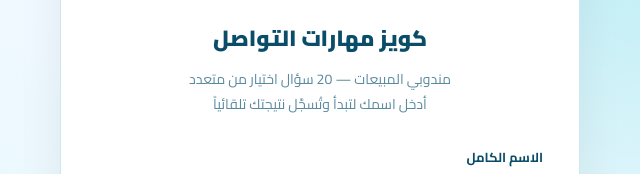
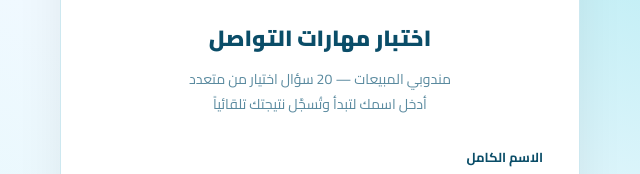
Before and after one commit to dawaonasb/communication-skill-quiz, a plain HTML site: page index.html in a window 1280 px wide. Shown: the part 224-398 px from the top of the page, 320-960 px from the left. Drawn offline with nearby package versions, Linux system fonts and the light colour scheme.

Commit message:
Update index.html

```diff
--- a/index.html
+++ b/index.html
@@ -74,7 +74,7 @@ body{font-family:'Cairo',sans-serif;background:var(--bg);color:var(--text);min-h
 <div class="screen" id="screenWelcome">
   <div class="welcome-box">
     <div class="welcome-icon">🎯</div>
-    <h1>كويز مهارات التواصل</h1>
+    <h1>اختبار مهارات التواصل</h1>
     <p>مندوبي المبيعات — 20 سؤال اختيار من متعدد<br>أدخل اسمك لتبدأ وتُسجَّل نتيجتك تلقائياً</p>
     <div class="input-group">
       <label>الاسم الكامل</label>
```
